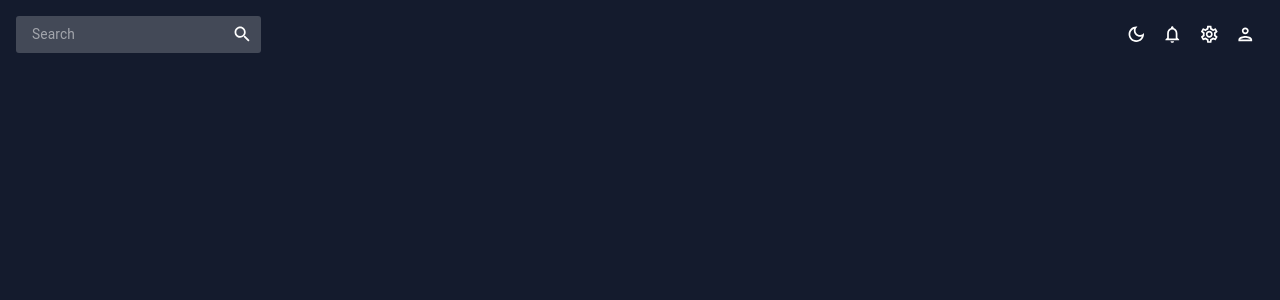
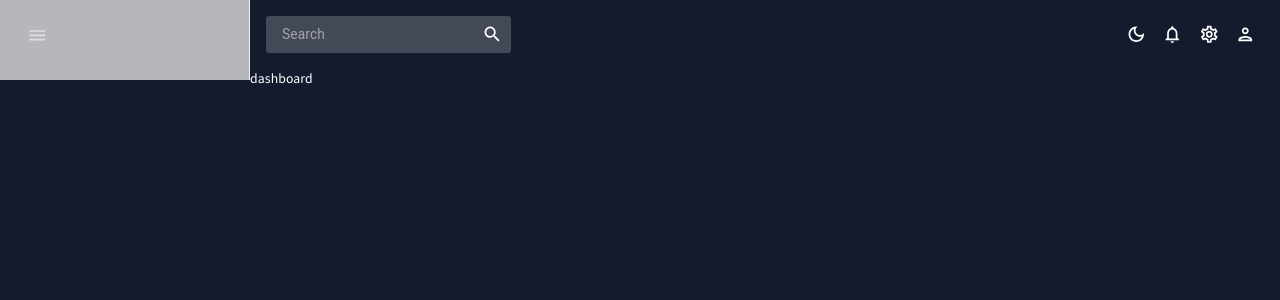
Before and after one commit to Ohleh/react-admin, a React (Create React App) app: page / in a window 1280 px wide. Shown: the top 300 px of the page. Built offline with nearby package versions, Linux system fonts and the light colour scheme.

Commit message:
add collapseSidebar

```diff
--- a/src/App.js
+++ b/src/App.js
@@ -1,7 +1,20 @@
 import React from "react";
 import { ColorModeContext, useMode } from "./theme";
 import { CssBaseline, ThemeProvider } from "@mui/material";
+import { Routes, Route } from "react-router-dom";
 import Topbar from "./scenes/global/Topbar";
+import Dashboard from "./scenes/dashboard";
+import Sidebarr from "./scenes/global/Sidebar";
+// import Team from "./scenes/team";
+// import Invoices from "./scenes/invoices";
+// import Contacts from "./scenes/contacts";
+// import Bar from "./scenes/bar";
+// import Form from "./scenes/form";
+// import Line from "./scenes/line";
+// import Pie from "./scenes/pie";
+// import FAQ from "./scenes/faq";
+// import Geografpy from "./scenes/geografpy";
+// import Calendar from "./scenes/calendar";
 
 function App() {
   const [theme, colorMode] = useMode();
@@ -11,8 +24,22 @@ function App() {
       <ThemeProvider theme={theme}>
         <CssBaseline /> {/* reset css to defaults */}
         <div className="app">
+          <Sidebarr />
           <main className="content">
             <Topbar />
+            <Routes>
+              <Route path="/" element={<Dashboard />} />
+              {/* <Route path="/team" element={<Team />} /> */}
+              {/* <Route path="/contacts" element={<Contacts />} /> */}
+              {/* <Route path="/invoices" element={<Invoices />} /> */}
+              {/* <Route path="/form" element={<Form />} /> */}
+              {/* <Route path="/bar" element={<Bar />} /> */}
+              {/* <Route path="/pie" element={<Pie />} /> */}
+              {/* <Route path="/line" element={<Line />} /> */}
+              {/* <Route path="/faq" element={<FAQ />} /> */}
+              {/* <Route path="/geografpy" element={<Geografpy />} /> */}
+              {/* <Route path="/calendar" element={<Calendar />} /> */}
+            </Routes>
           </main>
         </div>
       </ThemeProvider>
--- a/src/index.js
+++ b/src/index.js
@@ -3,12 +3,15 @@ import ReactDOM from "react-dom/client";
 import "./index.css";
 import App from "./App";
 import { BrowserRouter } from "react-router-dom";
+import { ProSidebarProvider } from "react-pro-sidebar";
 
 const root = ReactDOM.createRoot(document.getElementById("root"));
 root.render(
   <React.StrictMode>
     <BrowserRouter>
-      <App />
+      <ProSidebarProvider>
+        <App />
+      </ProSidebarProvider>
     </BrowserRouter>
   </React.StrictMode>
 );
--- a/src/scenes/dashboard/index.jsx
+++ b/src/scenes/dashboard/index.jsx
@@ -1,3 +1,5 @@
+import React from "react";
+
 const dashboard = () => {
   return <div>dashboard</div>;
 };
--- a/src/scenes/global/Sidebar.jsx
+++ b/src/scenes/global/Sidebar.jsx
@@ -1,5 +1,82 @@
-const Sidebar = () => {
-  return <div>Sidebar</div>;
+import React from "react";
+import { useState } from "react";
+import {
+  ProSidebarProvider,
+  Sidebar,
+  Menu,
+  MenuItem,
+  useProSidebar,
+} from "react-pro-sidebar";
+// import "react-pro-sidebar/dist/css/styles.css";
+import { Box, IconButton, Typography, useTheme } from "@mui/material";
+// import { Link } from "react-router-dom";
+import { tokens } from "../../theme";
+// import HomeOutlinedIcon from "@mui/icons-material/HomeOutlined";
+// import LightModeOutlinedIcon from "@mui/icons-material/LightModeOutlined";
+// import PeopleOutlinedIcon from "@mui/icons-material/PeopleOutlined";
+// import ContactsOutlinedIcon from "@mui/icons-material/ContactsOutlined";
+// import ReceiptOutlinedIcon from "@mui/icons-material/ReceiptOutlined";
+// import PersonOutlinedIcon from "@mui/icons-material/PersonOutlined";
+// import CalendarTodayOutlinedIcon from "@mui/icons-material/CalendarTodayOutlined";
+// import HelpOutlinedIcon from "@mui/icons-material/HelpOutlined";
+// import BarChartOutlinedIcon from "@mui/icons-material/BarChartOutlined";
+// import PieChartOutlinedIcon from "@mui/icons-material/PieChartOutlined";
+// import TimelineOutlinedIcon from "@mui/icons-material/TimelineOutlined";
+// import MapOutlinedIcon from "@mui/icons-material/MapOutlined";
+import MenuOutlinedIcon from "@mui/icons-material/MenuOutlined";
+
+const Sidebarr = () => {
+  const thene = useTheme();
+  const colors = tokens(thene.palette.mode);
+  const { collapseSidebar } = useProSidebar();
+  // const [isCollapsed, setIsCollapsed] = useState(false);
+  // const [selected, useSelected] = useState("Dashboard");
+  return (
+    <Box
+      sx={{
+        "& .pro-sidebar-inner": {
+          background: `${colors.primary[400]} !important`,
+        },
+        "& .pro-icon-wrapper": {
+          backgroundColor: "transparent !important",
+        },
+        "& .pro-inner-item": {
+          padding: "5px 35px 5px 20px !important",
+        },
+        "& .pro-inner-item:hover": {
+          color: "#868dfb !important",
+        },
+        "& .pro-menu-item.active": {
+          color: "#6870fa !important",
+        },
+      }}
+    >
+      <Sidebar>
+        <Menu iconShape="square">
+          {/* LOGO & MENU ICONS */}
+          <MenuItem
+            onClick={() => collapseSidebar()}
+            icon={collapseSidebar ? <MenuOutlinedIcon /> : undefined}
+            style={{
+              margin: "10px 0 20px 0",
+              color: colors.grey[100],
+            }}
+          >
+            {!collapseSidebar && (
+              <Box>
+                <Typography variant="h3" color={colors.grey[100]}>
+                  Admin
+                </Typography>
+                <IconButton>
+                  <MenuOutlinedIcon />
+                </IconButton>
+              </Box>
+            )}
+          </MenuItem>
+        </Menu>
+      </Sidebar>
+    </Box>
+  );
 };
 
-export default Sidebar;
+export default Sidebarr;
```
